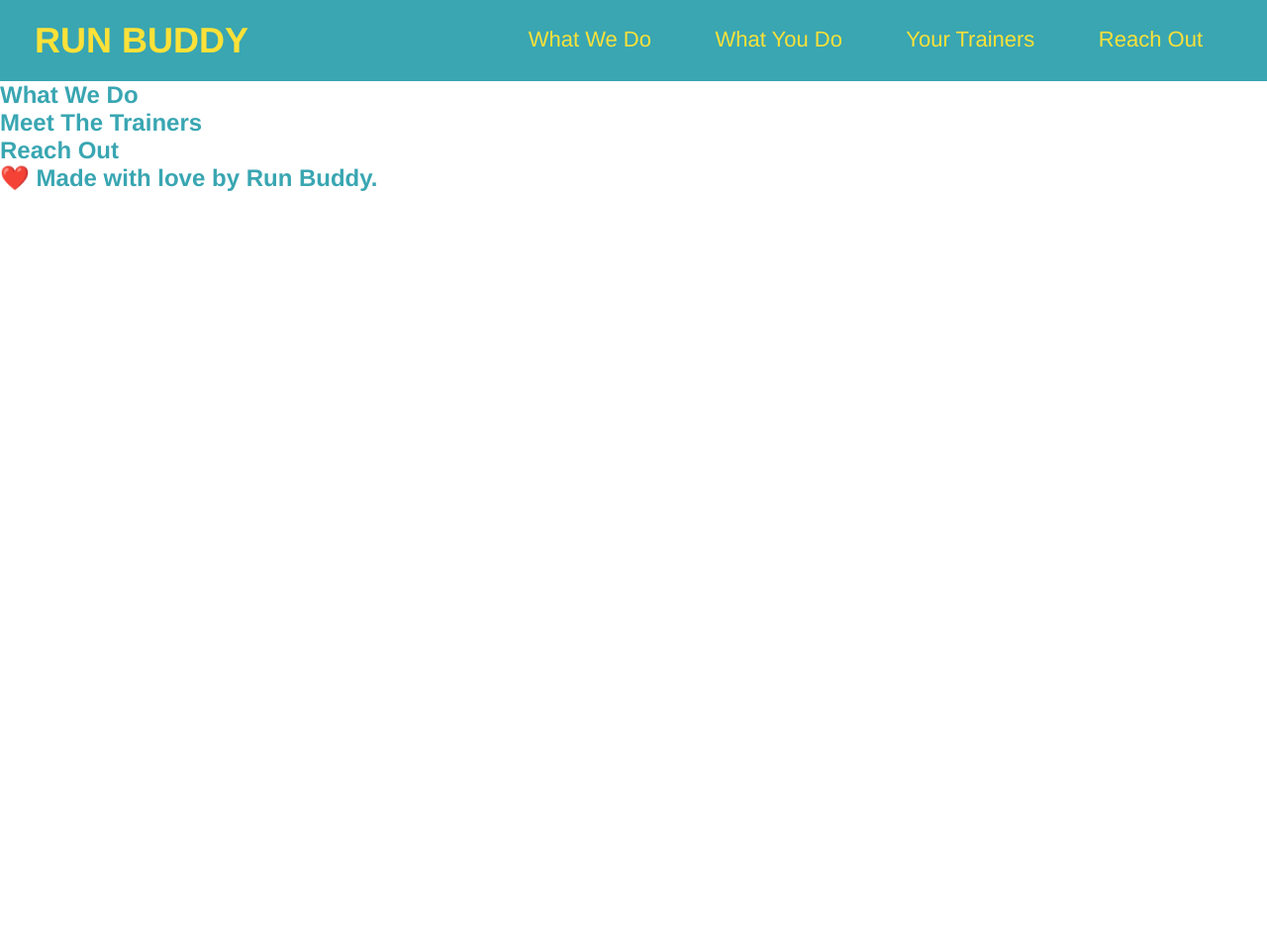
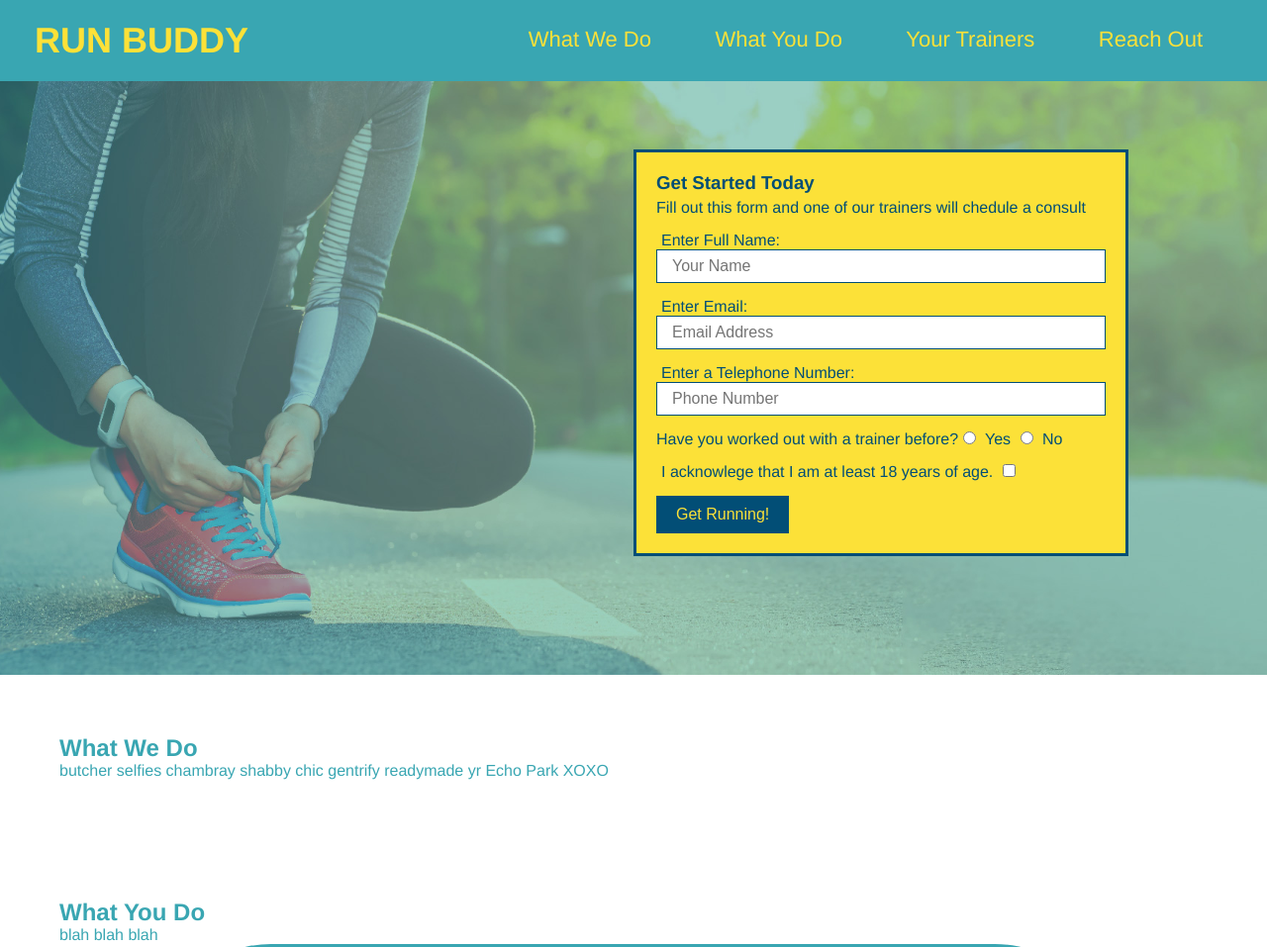
Before and after one commit to ers206/run-buddy, a plain HTML site: page index.html in a window 1280 px wide. Shown: the top 957 px of the page at 99% size. Before the commit the page ends 800 px from the top, so only its background shows below. Drawn offline with Linux system fonts and the light colour scheme.

Commit message:
run-buddy

```diff
--- a/assets/css/style.css
+++ b/assets/css/style.css
@@ -3,6 +3,8 @@
     margin: 0;
 
     padding: 0;
+
+    box-sizing: border-box;
 
 }
 
@@ -65,4 +67,140 @@ header nav ul li a {
     font-weight: lighter;
 
     font-size: 22px;
+
 }
+
+footer {
+
+    background: #fce138;
+
+    width: 100%;
+
+    padding: 40px 35px;
+
+}
+
+footer h2 {
+
+    display: inline;
+
+    color: #024e76;
+
+    font-size: 30px;
+
+    margin: 0;
+
+}
+
+footer div {
+
+    float: right;
+
+    line-height: 1.5;
+
+    text-align: right;
+
+}
+
+footer a {
+
+    color: #024e76;
+
+}
+
+section {
+
+    padding: 60px;
+
+
+}
+
+/* Hero Style Start */
+
+.hero {
+
+    background-image: url("../images/hero-bg Run buddy Pic.jpg");
+
+    height: 600px;
+
+    background-size: cover;
+
+    background-position: center;
+
+    position: relative;
+
+}
+
+/* Hero Stlye End */
+.hero-form {
+
+    border: 3px solid #024e76;
+
+    background-color: #fce138;
+
+    padding: 20px;
+
+    width: 500px;
+
+    color:#024e76;
+
+    position: absolute;
+
+    bottom: 120px;
+
+    right: 140px;
+
+
+}
+
+.hero-form p {
+
+    margin: 5px 0 15px 0;
+
+}
+
+.hero-from h3 {
+
+    font-size: 24px;
+
+    margin: 0;
+
+}
+
+.form-input {
+
+    border: 1px solid #024e76;
+
+    display: block;
+
+    padding: 7px 15px;
+
+    font-size: 16px;
+
+    color: #024e76;
+
+    width: 100%;
+
+    margin-bottom: 15px;
+
+}
+
+.hero-form label {
+
+    margin: 0 5px;
+
+}
+
+.hero-form button {
+
+    color:#fce138;
+
+    background-color: #024e76;
+
+    border: none;
+
+    padding: 10px 20px;
+
+    font-size: 16px;
+
+}
--- a/index.html
+++ b/index.html
@@ -56,16 +56,128 @@
 
    <!-- hero/jumbotron -->
 
-   <section>
+   <section class="hero">
+
+    <div class="hero-form">
+
+        <h3> Get Started Today</h3>
+
+        <P>Fill out this form and one of our trainers will chedule a consult</P>
+
+     <form>
+
+        <label for="name">Enter Full Name:</label>
+
+        <input type="text" placeholder="Your Name" name="name" id="name" class="form-input" />
+
+        <label for="email">Enter Email:</label>
+
+        <input type="email" placeholder="Email Address" name="email" id="email"  class="form-input"/>
+
+        <label for="phone"> Enter a Telephone Number:</label>
+
+        <input type="tel" placeholder="Phone Number" name="phone" id="phone" class="form-input" />
+
+        <p>
+
+            Have you worked out with a trainer before?
+
+            <input type="radio" name="trainer-confirm" id="trainer-yes" />
+
+            <label for="trainer yes">Yes</label>
+
+            <input type="radio" name="trainer-confirm" id="trainer-no" />
+
+            <label for=" trainer no">No</label>
+
+        </p>
+        <p>
+            <label for="checkbox" >
+
+                I acknowlege that I am at least 18 years of age.
+
+            </label>
+
+            <input type="checkbox" name="age-confirm" id="checkbox" />
+
+        </p>
+
+        <button type="submit">
+
+            Get Running!
+
+        </button>
+
+     </form>
+
+    </div>
+
    </section>
 
    <!-- "what we do" section -->
 
-   <section>
+   <section id="what-we-do">
 
        <h2>What We Do </h2>
 
+       <p>
+
+        butcher selfies chambray shabby chic gentrify readymade yr Echo Park XOXO
+
+       </p>
+
     </section>
+
+    <section id="what-you-do">
+
+        <h2>What You Do </h2>
+
+           <p>
+
+            blah blah blah
+           </p>
+
+         <div>
+
+            <img src="./assets/images/step-1.svg" alt="" />
+
+            <h3>Step 1: Fill out the Form Above</h3>
+
+            <p>You're already here, so why not?</p>
+
+        </div>
+
+        <div>
+
+            <img src="./assets/images/step-2.svg" atl="" />
+
+            <h3>Step 2: Consult with On of Our Trainers</h3>
+
+            <p>Are you here to build muscle, lose weight, or just feel good?</p>
+
+
+        </div>
+
+        <img src="./assets/images/step-3.svg" alt="" />
+
+        <h3>Step 3: Get Running.</h3>
+
+        <P> Hit the ground running (literally) once your trainer lays out your plan</P>
+
+       </div>
+
+       <div>
+
+        <img src="./assets/images/step-4.svg" alt="" />
+
+        <h3>Step 4: See Results.</h3>
+
+        <p>Bi-weekly checkins with your trainer will keep you focused</p>
+
+       </div>
+
+
+     </section>
 
    <!-- "meet the trainers" section -->
 
@@ -81,14 +193,50 @@
 
      <h2>Reach Out</h2>
 
+     <div>
+
+        <h3>Step 1: Fill Out the Form Above.</h3>
+
+        <p>You're already here, so why not?</p>
+
+     </div>
+
+     <div>
+
+        <h3>Step 3: Get Running.</h3>
+
+        <p> Hit the ground running (litteraly) once your trainer lays out your plan.</p>
+
+     </div>
+
+     <div>
+
+        <h3>Step 4: Se Resuts.</h3>
+
+        <p>Bi-weekly checkins with your trainer will keep ypu focused</p>
+
+     </div>
+
    </section>
+
 
    <!-- footer -->
 
    <footer>
 
     <h2>❤️ Made with love by Run Buddy.</h2>
-   </footer>
+
+    <div>
+
+        <a href="#">Read Our Privacy</a><br />
+
+        &copy; 2019 Run Buddy, Inc.
+
+    </div>
+
+</footer>
+
+
 
 
   </body>
```
Also changed, not shown: assets/images/hero-bg Run buddy Pic.jpg (added), assets/images/step-1.svg (added), assets/images/step-2.svg (added), assets/images/step-3.svg (added), assets/images/step-4.svg (added).
